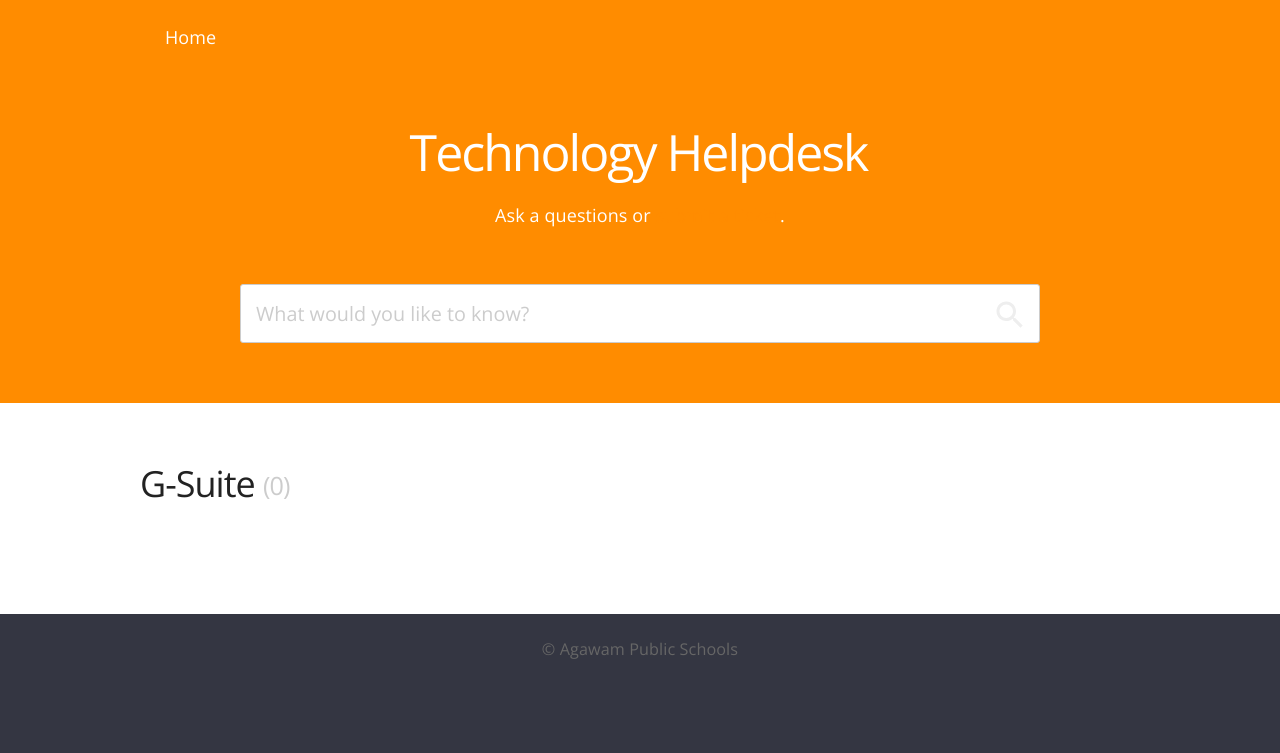
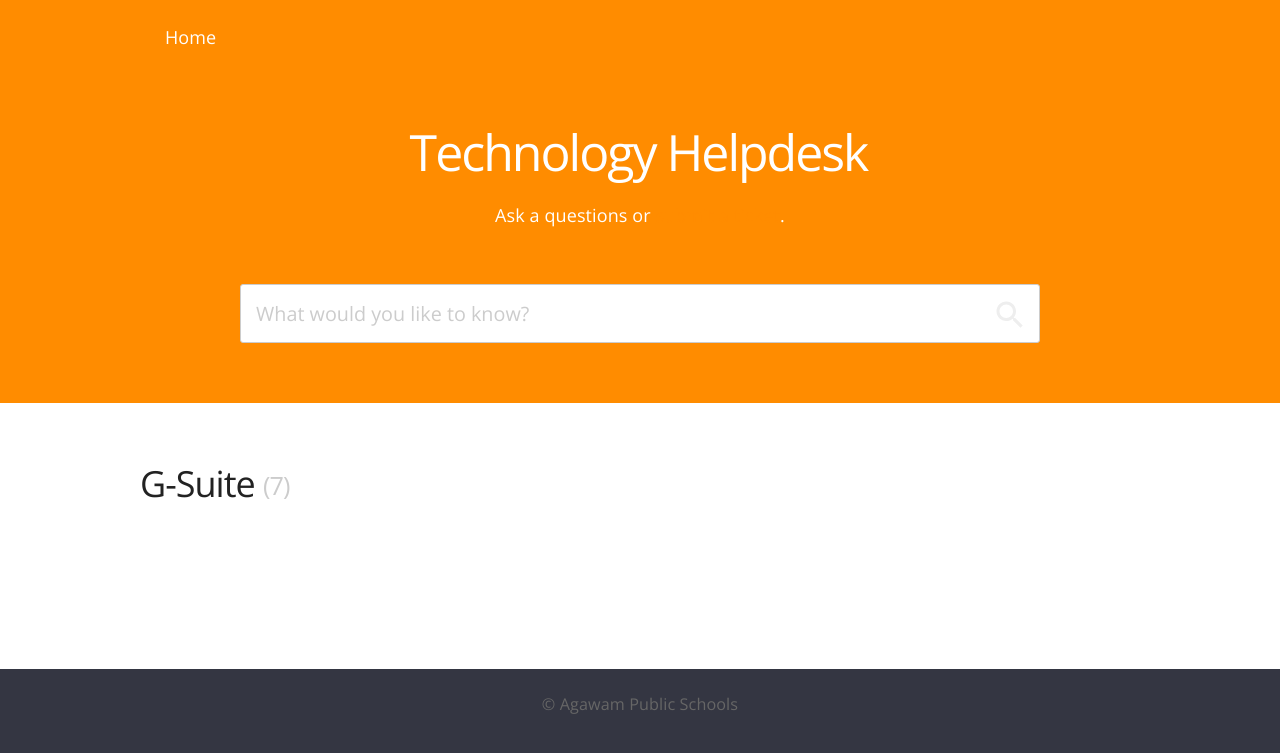
Before and after one commit to Agawam-IT/tech.agawamed.org, a Jekyll site: the page built from _pages/g-suite.html, in a window 1280 px wide. Shown: the top 753 px of the page. Built offline with Jekyll 4.4.1, drawn with Linux system fonts in a browser that asks for light colours; nearby versions of some CDN libraries; a script that is not in the unit is left out.

Commit message:
Update g-suite.html

```diff
--- a/_pages/g-suite.html
+++ b/_pages/g-suite.html
@@ -2,14 +2,14 @@
 permalink: /category/g-suite/
 ---
 
-{% assign g-suite = site.posts | where: "categories", "g-suite" | sort: "title" %}
+{% assign g-suite = site.posts | where: "categories", "g suite" | sort: "title" %}
 
-<h2>G-Suite <span class="count">({{ g-suite | size }})</span></h2>
+<h2>G-Suite <span class="count">({{ "g suite" | size }})</span></h2>
 
 
 <section class="category">
     <ul class="listing">
-       {% for post in site.categories.g-suite %}
+       {% for post in 'site.categories.g suite' %}
           <li>
             <h3><a href="{{ site.baseurl }}{{ post.url }}">{% include document-icon.html icon=post.type %}{{ post.title }}</a></h3>
             <p class="description">{{ post.description }}</p>
```
